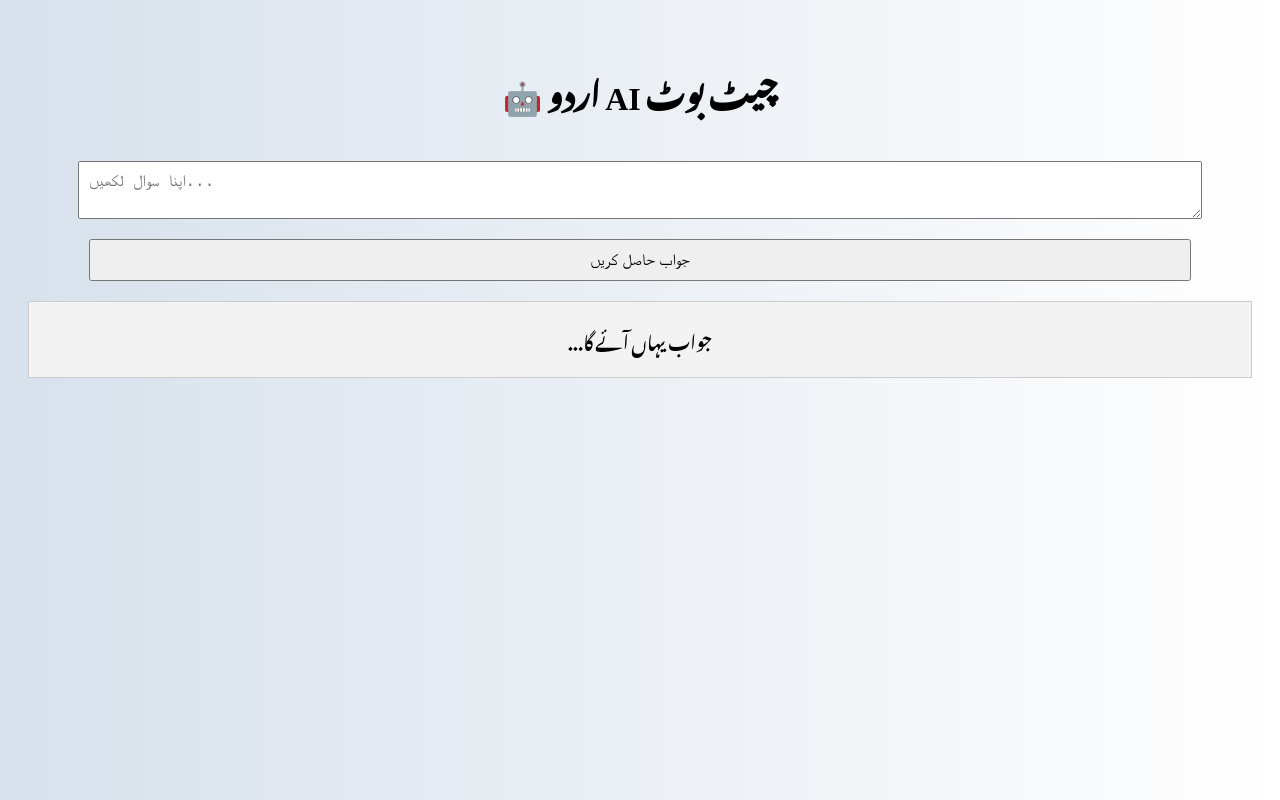
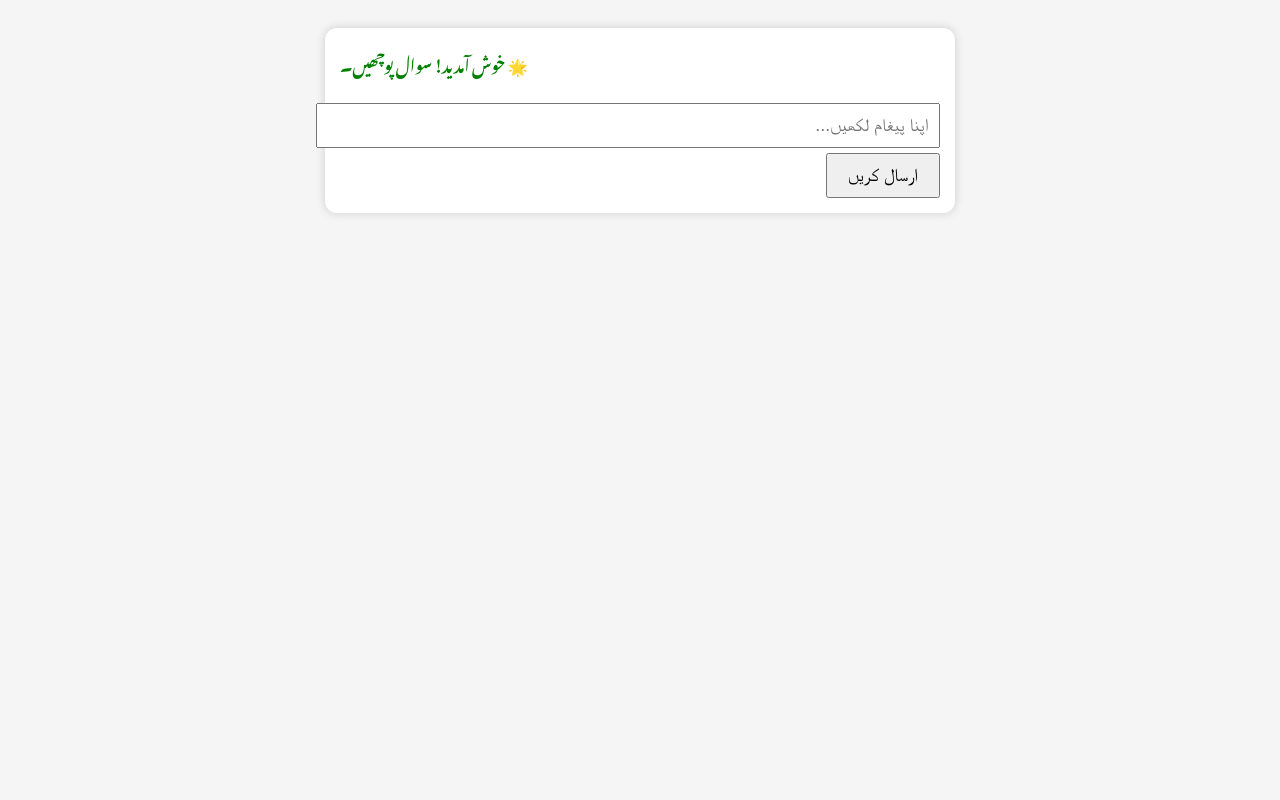
Before and after one commit to abdullahasad491326/URDU-AI-RESPONSE, a website: page public/index.html in a window 1280 px wide. Drawn offline with Linux system fonts and the light colour scheme; a web font is replaced by a local one.

Commit message:
Update index.html

```diff
--- a/public/index.html
+++ b/public/index.html
@@ -2,36 +2,54 @@
 <html lang="ur">
 <head>
   <meta charset="UTF-8">
-  <title>AI Urdu Bot</title>
-  <meta name="viewport" content="width=device-width, initial-scale=1.0">
+  <meta name="viewport" content="width=device-width, initial-scale=1">
+  <title>اردو AI چیٹ بوٹ</title>
+  <link rel="stylesheet" href="https://fonts.googleapis.com/css2?family=Noto+Nastaliq+Urdu&display=swap">
   <style>
     body {
       font-family: 'Noto Nastaliq Urdu', serif;
-      background: linear-gradient(to right, #d7e1ec, #ffffff);
+      background: #f5f5f5;
       padding: 20px;
-      text-align: center;
+      direction: rtl;
     }
-    textarea, button {
-      width: 90%;
+    #chat {
+      max-width: 600px;
+      margin: auto;
+      background: white;
+      padding: 15px;
+      border-radius: 12px;
+      box-shadow: 0 0 10px #ccc;
+    }
+    .msg {
+      margin-bottom: 10px;
+    }
+    .user {
+      text-align: right;
+      color: blue;
+    }
+    .bot {
+      text-align: left;
+      color: green;
+    }
+    #inputBox {
+      width: 100%;
       padding: 10px;
       margin-top: 10px;
-      font-size: 16px;
+      font-size: 18px;
     }
-    .response {
-      margin-top: 20px;
-      border: 1px solid #ccc;
-      padding: 15px;
-      background-color: #f3f3f3;
-      direction: rtl;
+    button {
+      padding: 10px 20px;
       font-size: 18px;
+      margin-top: 5px;
     }
   </style>
 </head>
 <body>
-  <h1>🤖 اردو AI چیٹ بوٹ</h1>
-  <textarea id="userInput" placeholder="اپنا سوال لکھیں..."></textarea><br>
-  <button onclick="sendMessage()">جواب حاصل کریں</button>
-  <div class="response" id="responseBox">جواب یہاں آئے گا...</div>
+  <div id="chat">
+    <div class="msg bot">🌟 خوش آمدید! سوال پوچھیں۔</div>
+    <input id="inputBox" placeholder="اپنا پیغام لکھیں..." />
+    <button onclick="sendMessage()">ارسال کریں</button>
+  </div>
 
   <script src="script.js"></script>
 </body>
```
